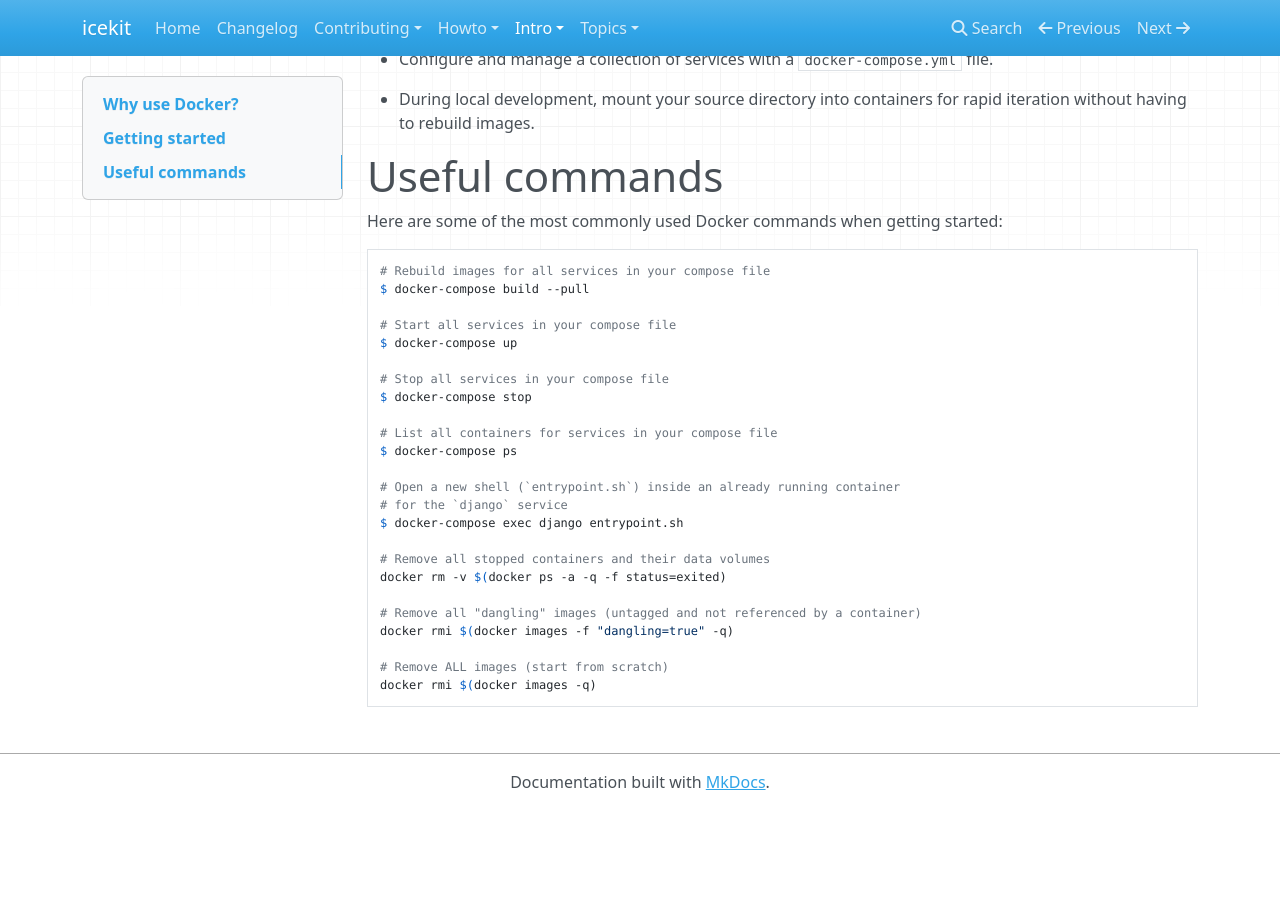
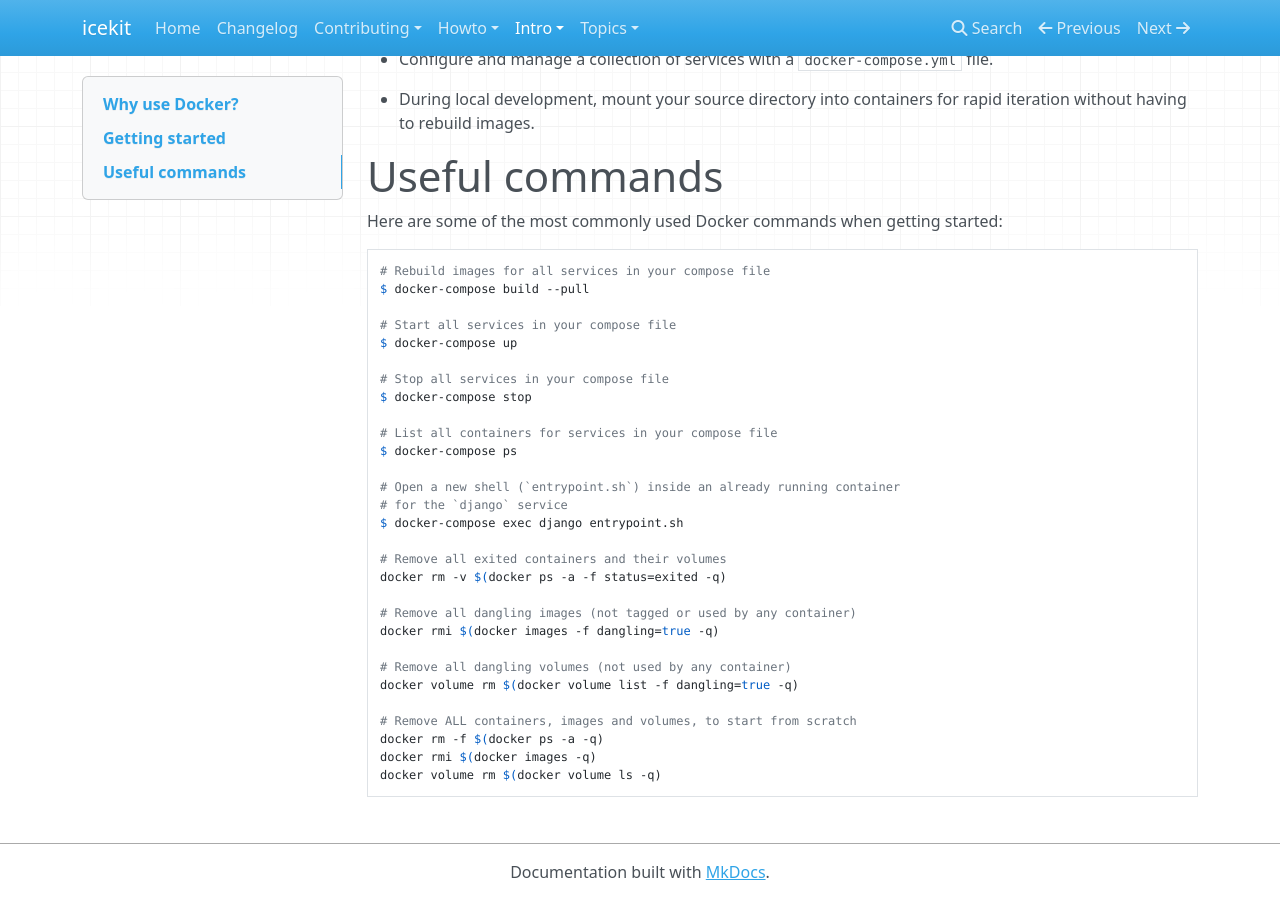
Before and after one commit to ic-labs/django-icekit, an MkDocs documentation site: the page built from docs/intro/docker.md, in a window 1280 px wide and 900 px high, scrolled down 690 px. Built offline with MkDocs 1.6.1, drawn with Linux system fonts in a browser that asks for light colours; nearby versions of some CDN libraries; before the commit the page ends 1500 px from its top, so only the background shows below that.

Commit message:
Update Docker doc to include command to remove dangling volumes and remove ALL containers, images and volumes (to start from scratch).

```diff
--- a/docs/intro/docker.md
+++ b/docs/intro/docker.md
@@ -55,11 +55,16 @@ Here are some of the most commonly used Docker commands when getting started:
     # for the `django` service
     $ docker-compose exec django entrypoint.sh
 
-    # Remove all stopped containers and their data volumes
-    docker rm -v $(docker ps -a -q -f status=exited)
+    # Remove all exited containers and their volumes
+    docker rm -v $(docker ps -a -f status=exited -q)
 
-    # Remove all "dangling" images (untagged and not referenced by a container)
-    docker rmi $(docker images -f "dangling=true" -q)
+    # Remove all dangling images (not tagged or used by any container)
+    docker rmi $(docker images -f dangling=true -q)
 
-    # Remove ALL images (start from scratch)
+    # Remove all dangling volumes (not used by any container)
+    docker volume rm $(docker volume list -f dangling=true -q)
+
+    # Remove ALL containers, images and volumes, to start from scratch
+    docker rm -f $(docker ps -a -q)
     docker rmi $(docker images -q)
+    docker volume rm $(docker volume ls -q)
```
